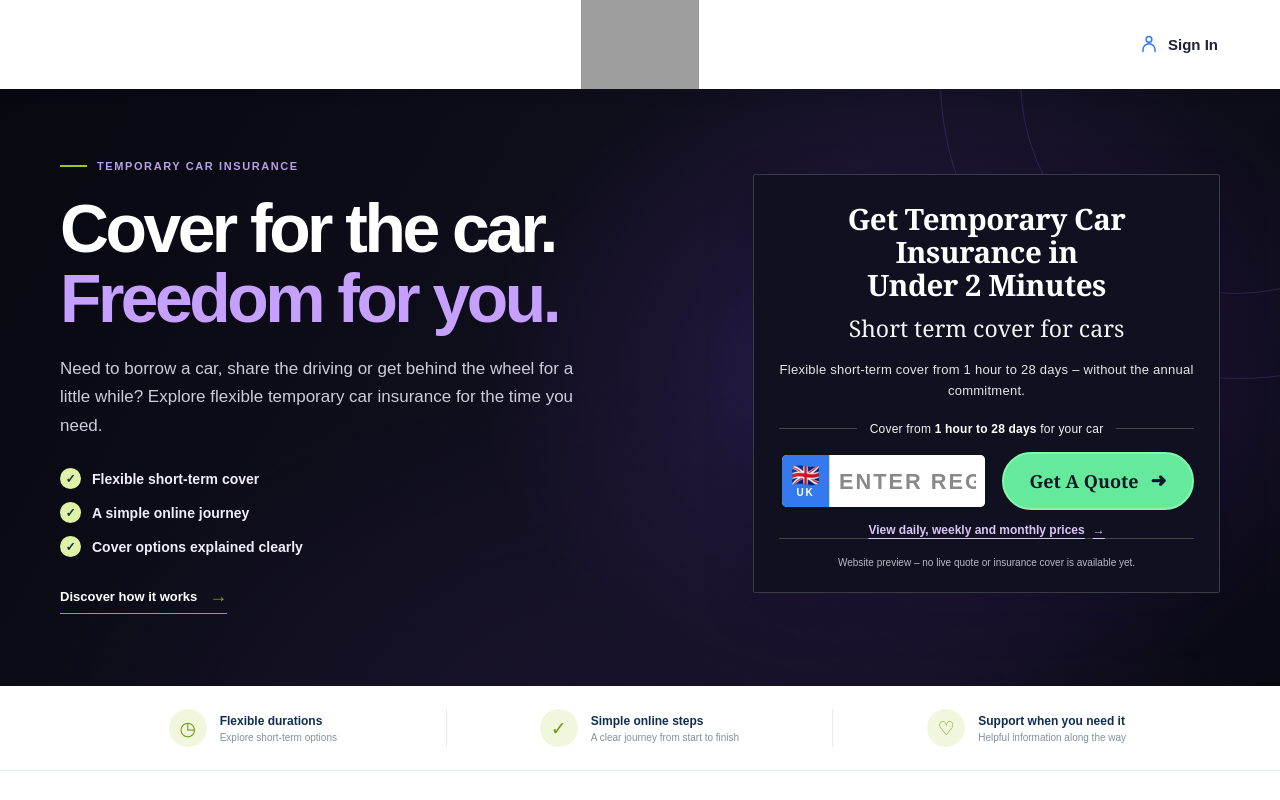
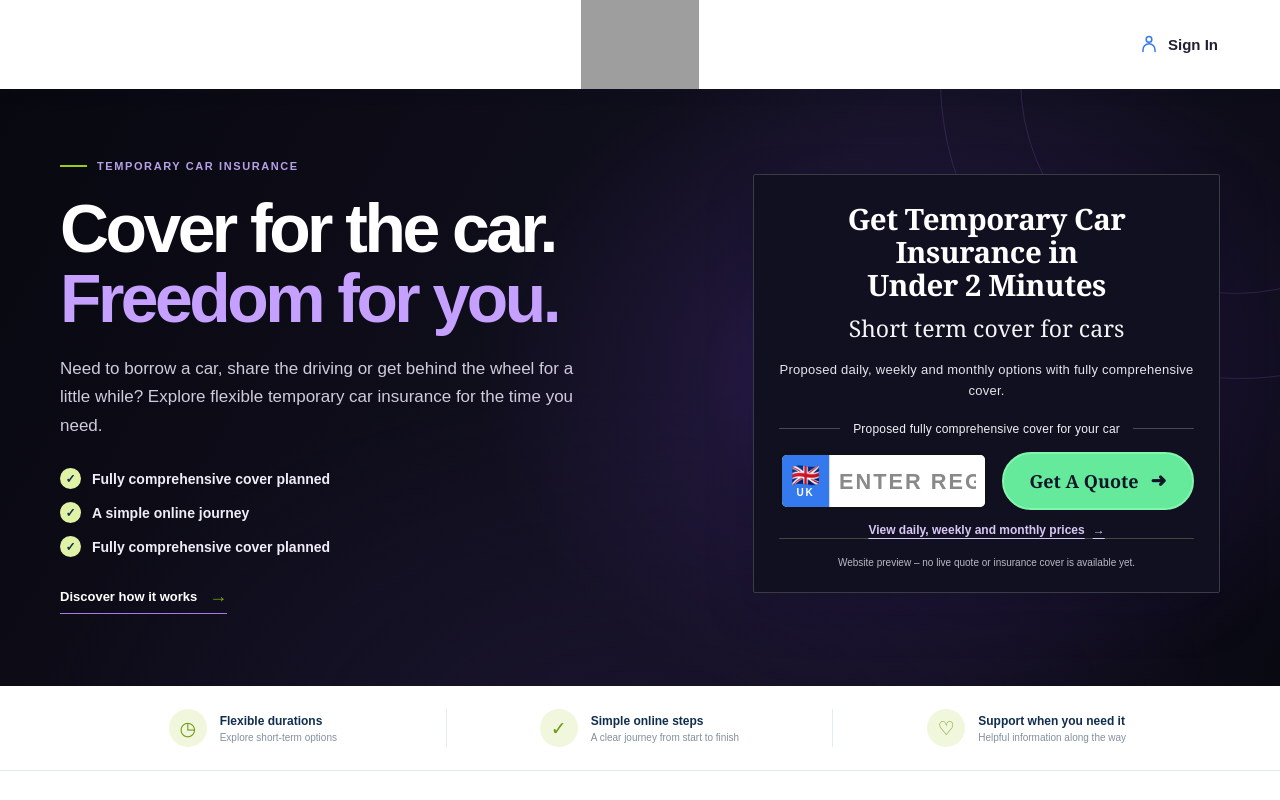
Before and after one commit to insurancetemp/goshorty, a Next.js app: page / in a window 1280 px wide. Shown: the top 800 px of the page. Built offline with nearby package versions, Linux system fonts and the light colour scheme; grey boxes are pictures that could not be loaded.

Commit message:
Update homepage for planned comprehensive temporary cover

```diff
--- a/app/page.tsx
+++ b/app/page.tsx
@@ -69,9 +69,9 @@ export default function Home() {
               Need to borrow a car, share the driving or get behind the wheel for a little while? Explore flexible temporary car insurance for the time you need.
             </p>
             <div className="hero-points">
-              <div><span className="check-icon">✓</span> Flexible short-term cover</div>
+              <div><span className="check-icon">✓</span> Fully comprehensive cover planned</div>
               <div><span className="check-icon">✓</span> A simple online journey</div>
-              <div><span className="check-icon">✓</span> Cover options explained clearly</div>
+              <div><span className="check-icon">✓</span> Fully comprehensive cover planned</div>
             </div>
             <a className="text-link" href="#how-it-works">Discover how it works <span>→</span></a>
           </div>
@@ -79,8 +79,8 @@ export default function Home() {
           <div className="quote-card">
             <h2>Get Temporary Car Insurance in<br />Under 2 Minutes</h2>
             <p className="quote-subheading">Short term cover for cars</p>
-            <p className="quote-intro">Flexible short-term cover from 1 hour to 28 days – without the annual commitment.</p>
-            <div className="quote-divider"><span>Cover from <strong>1 hour to 28 days</strong> for your car</span></div>
+            <p className="quote-intro">Proposed daily, weekly and monthly options with fully comprehensive cover.</p>
+            <div className="quote-divider"><span>Proposed fully comprehensive cover for your car</span></div>
             <form onSubmit={handleQuoteSubmit} noValidate>
               <label className="sr-only" htmlFor="registration">Vehicle registration</label>
               <div className="quote-action-row">
```
